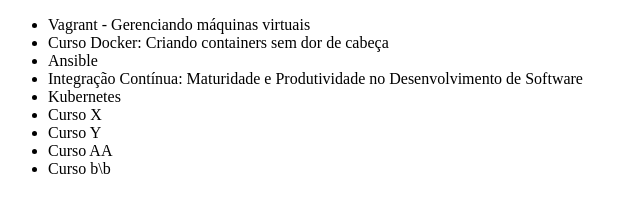
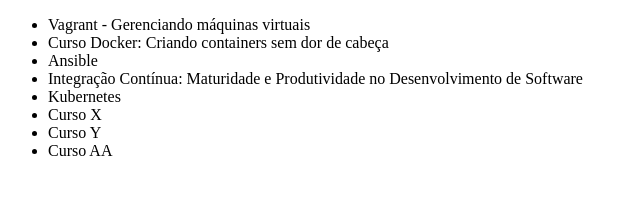
Before and after one commit to molinexteste/teste, a plain HTML site: page index.html in a window 1280 px wide. Shown: the full height of the page, 0-640 px from the left. Drawn offline with Linux system fonts and the light colour scheme.

Commit message:
Revert "teste b"

```diff
--- a/index.html
+++ b/index.html
@@ -14,7 +14,6 @@
         <li>Curso X</li>
         <li>Curso Y</li>
         <li>Curso AA</li>
-        <li>Curso b\b</li>
     </ul>
 </body>
 </html>
```
